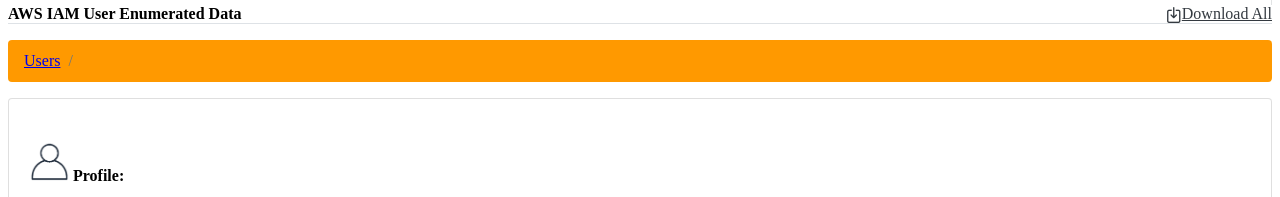
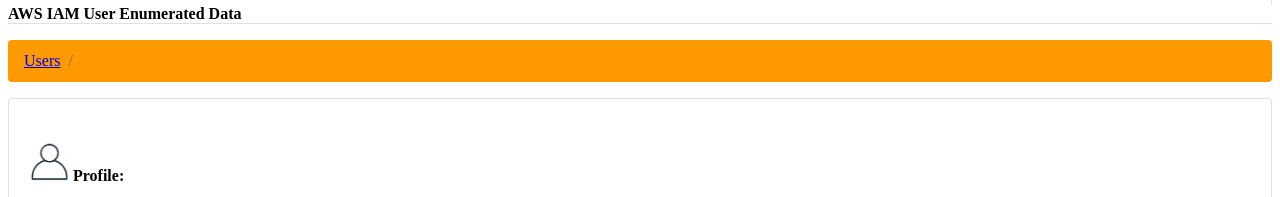
Before and after one commit to TROUBLE-1/Vajra, a Python web app: template Code/vajra/templates/aws/enumeration/iam/enumerate_navigation.html in a window 1280 px wide. Shown: the part 998-1195 px from the top of the page. Run offline with Jinja, Linux system fonts and the light colour scheme; the template is opened without the code that fills it, so the values that code supplies are empty; some web fonts are replaced.

Commit message:
Update v2.3

```diff
--- a/Code/vajra/aws/enumeration/config_review.py
+++ b/Code/vajra/aws/enumeration/config_review.py
@@ -362,13 +362,14 @@
         except:
             insert_results(uuid, victim, checkNo, checkTitle, "AccessDenied", "", "")
             return
+
         for VirtualMFADevices in res["VirtualMFADevices"]:
             serial = VirtualMFADevices["SerialNumber"]
             if "root-account-mfa-device" in serial:
                 insert_results(uuid, victim, checkNo, checkTitle, "Compliant", "Hardware MFA enabled for \"root\"", serial)
                 return
 
-        insert_results(uuid, victim, checkNo, checkTitle, "Non-Compliant", "Hardware Mfa Not enabled for \"root\"", serial)
+            insert_results(uuid, victim, checkNo, checkTitle, "Non-Compliant", "Hardware Mfa Not enabled for \"root\"", serial)
 
     def check1_15(uuid, victim):                                                     # Ensure security questions are registered in the AWS account
         checkNo = "1.15"
--- a/Code/vajra/templates/aws/enumeration/iam/enumerate_navigation.html
+++ b/Code/vajra/templates/aws/enumeration/iam/enumerate_navigation.html
@@ -9,9 +9,7 @@
                   <div id="home-tab" aria-selected="true">
                      <b>AWS IAM User Enumerated Data</b>
                   </div>
-                  <div class="btn-wrapper">
-                     <a href="{{url_for('downloadAzureAdEnumData', victim='')}}" class="btn btn-outline-dark text-dark me-0"><i class="icon-download"></i>Download All</a>
-                  </div>
+
                </div>
             </div>
          </div>
```
Also changed, not shown: 1 other file.
